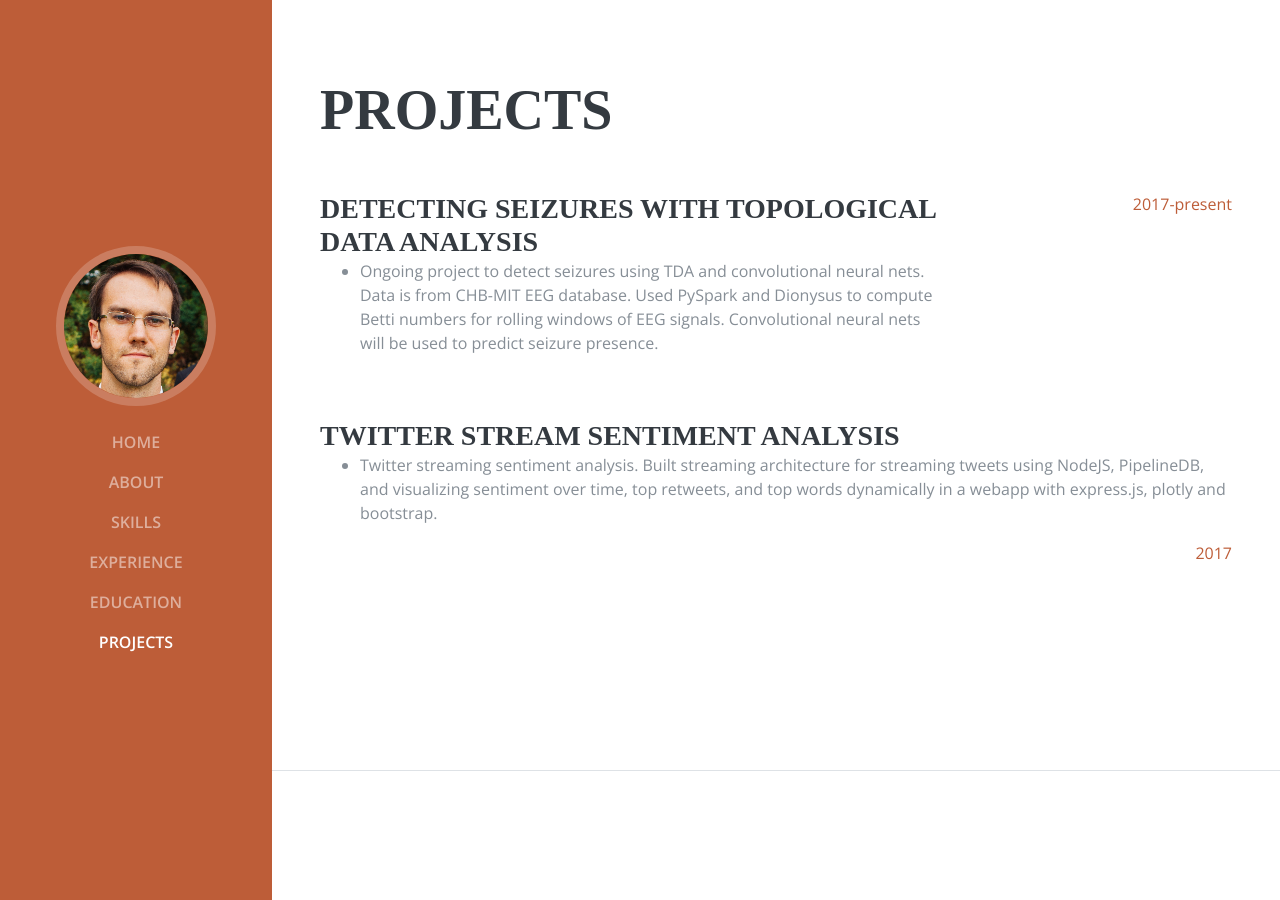
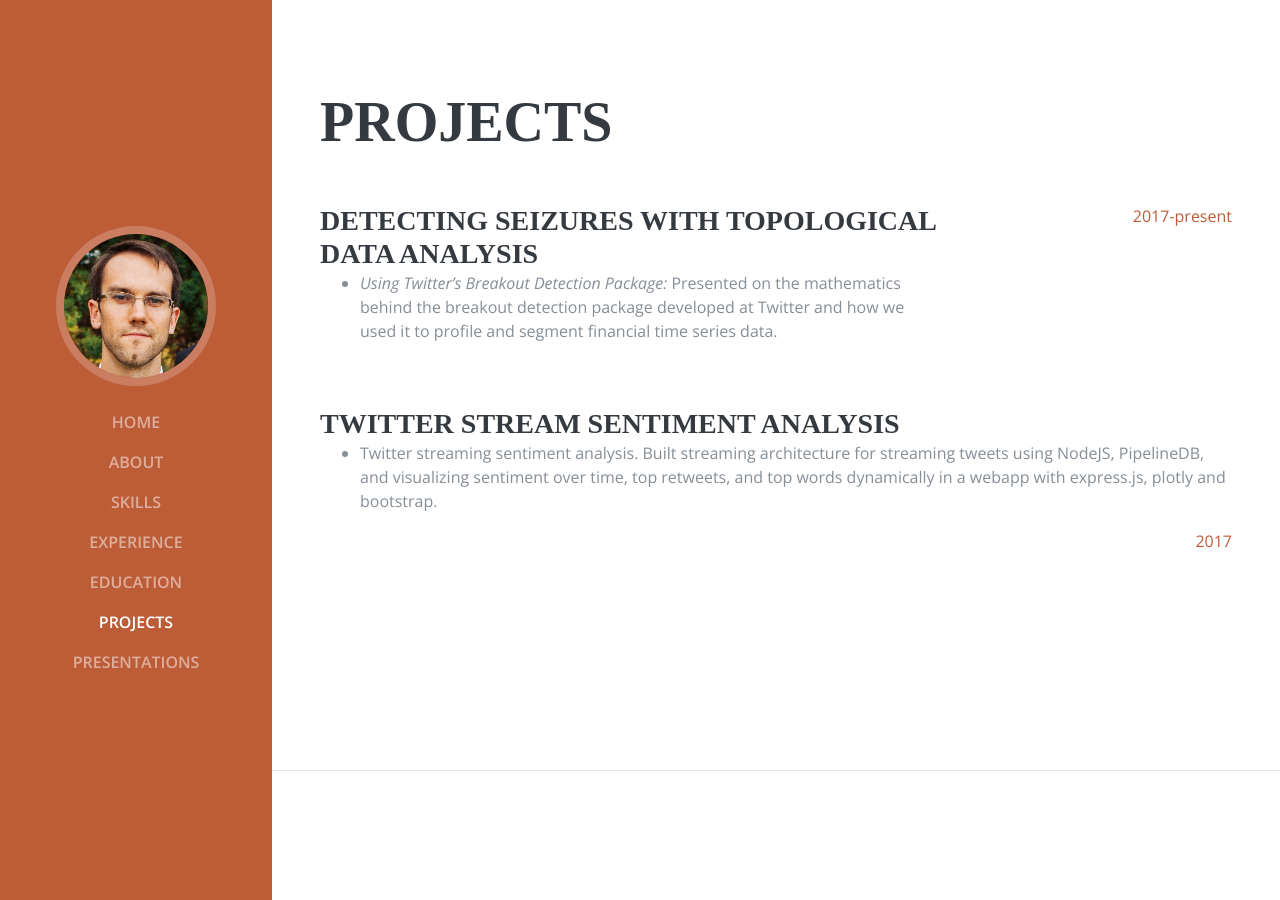
Before and after one commit to eric-bunch/eric-bunch.github.io, a Jekyll site: the page built from resume/index.html, in a window 1280 px wide and 900 px high, scrolled down 3813 px. Built offline with Jekyll 4.4.1, drawn with Linux system fonts in a browser that asks for light colours; some web fonts are replaced; some of the changed text lies outside the part shown.

Commit message:
updated presentations

```diff
--- a/_layouts/resume.html
+++ b/_layouts/resume.html
@@ -59,6 +59,9 @@
           </li>
           <li class="nav-item">
             <a class="nav-link js-scroll-trigger" href="#projects">Projects</a>
+          </li>
+          <li class="nav-item">
+            <a class="nav-link js-scroll-trigger" href="#presentations">Presentations</a>
           </li>
 <!--           <li class="nav-item">
             <a class="nav-link js-scroll-trigger" href="#presentations">Presentations</a>
@@ -356,7 +359,7 @@
 <!--               <div>Mathematics - Algebraic Geometry</div> -->
               <ul>
                 <li>
-                  Ongoing project to detect seizures using TDA and convolutional neural nets. Data is from CHB-MIT EEG database. Used PySpark and Dionysus to compute Betti numbers for rolling windows of EEG signals. Convolutional neural nets will be used to predict seizure presence.
+                  <i>Using Twitter’s Breakout Detection Package:</i> Presented on the mathematics behind the breakout detection package developed at Twitter and how we used it to profile and segment financial time series data.
                 </li>
               </ul>
             </div>
@@ -380,9 +383,55 @@
               <span class="text-primary">2017</span>
             </div>
           </div>
+          </div>
+        </section>
+
+
+        <section class="resume-section p-3 p-lg-5 d-flex flex-column" id="presentations">
+          <div class="my-auto">
+            <h2 class="mb-5">Presentations</h2>
+            <div class="resume-item d-flex flex-column flex-md-row mb-5">
+
+              <div class="resume-content mr-auto">
+                <h3 class="mb-0">Data Science KC Meetup</h3>
+  <!--               <div class="subheading mb-3">Ph.D.</div> -->
+  <!--               <div>Mathematics - Algebraic Geometry</div> -->
+                <ul>
+                  <li>
+                    <i>Persistent Homology and Topological Data Analysis With Applications and Examples in Time Series Analysis:</i> Presented on basics of persistent homology, including definitions and examples. Described multiple applications to time series analysis using persistent homology and deep learning techniques.
+                  </li>
+                </ul>
+              </div>
+              <div class="resume-date text-md-right">
+                <span class="text-primary">2018</span>
+              </div>
 
 
 
+
+
+
+          </div>
+
+
+          <div class="resume-content mr-auto">
+            <h3 class="mb-0">PyData Chicago 2016</h3>
+<!--               <div class="subheading mb-3">Ph.D.</div> -->
+<!--               <div>Mathematics - Algebraic Geometry</div> -->
+            <ul>
+              <li>
+                Ongoing project to detect seizures using TDA and convolutional neural nets. Data is from CHB-MIT EEG database. Used PySpark and Dionysus to compute Betti numbers for rolling windows of EEG signals. Convolutional neural nets will be used to predict seizure presence.
+              </li>
+            </ul>
+          </div>
+          <div class="resume-date text-md-right">
+            <span class="text-primary">2016</span>
+          </div>
+
+
+
+
+          </div>
           </div>
         </section>
 
```
Also changed, not shown: 1 other file.
